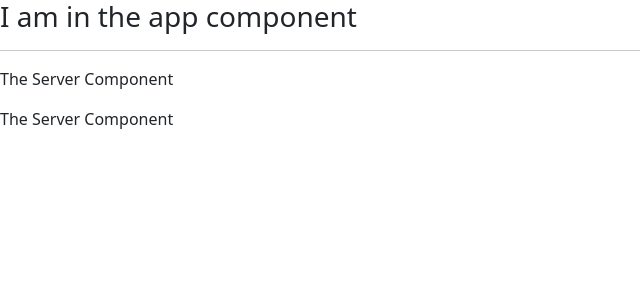
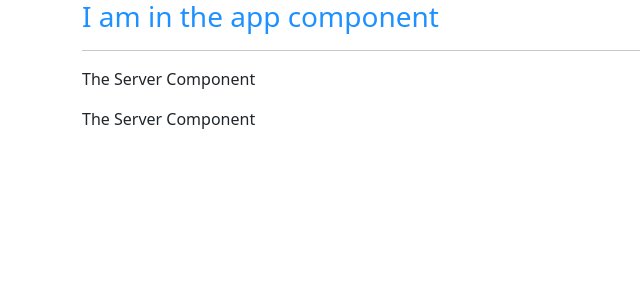
Before and after one commit to MeherTasnim/angular-demo-max, an Angular app in the folder my-first-app/: page / in a window 1280 px wide. Shown: the top 300 px of the page, without its empty margins (0-640 px from the left). Built offline with nearby package versions, Linux system fonts and the light colour scheme.

Commit message:
added style/styleUrl

```diff
--- a/my-first-app/src/app/app.component.css
+++ b/my-first-app/src/app/app.component.css
@@ -0,0 +1,3 @@
+h3 {
+    color: darkblue;
+}
--- a/my-first-app/src/app/app.component.html
+++ b/my-first-app/src/app/app.component.html
@@ -1,3 +1,9 @@
-<h3>I am in the app component</h3>
-<hr />
-<app-servers></app-servers>
+<div class="container">
+  <div class="row">
+    <div class="col-xs-12">
+      <h3>I am in the app component</h3>
+      <hr />
+      <app-servers></app-servers>
+    </div>
+  </div>
+</div>
--- a/my-first-app/src/app/app.component.ts
+++ b/my-first-app/src/app/app.component.ts
@@ -3,7 +3,12 @@
 @Component({
   selector: 'app-root',
   templateUrl: './app.component.html',
-  styleUrls: ['./app.component.css']
+  // styleUrls: ['./app.component.css']
+  styles: [`
+    h3 {
+      color: dodgerblue;
+    }
+  `]
 })
 export class AppComponent {
 
```
Also changed, not shown: 1 other file (tests, documents, lock files or other folders).
